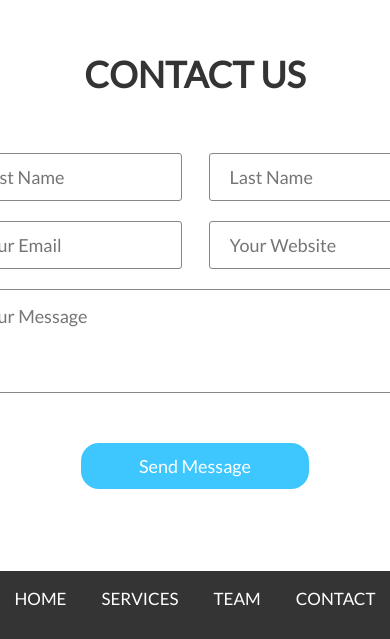
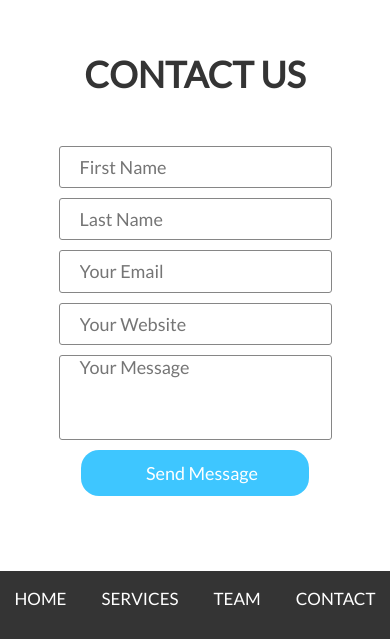
Before and after one commit to xxcuzz/agencia, a plain HTML site: page index.html in a window 390 px wide. Shown: the part 6116-6755 px from the top of the page. Drawn offline with nearby package versions, Linux system fonts and the light colour scheme.

Commit message:
form responsive

```diff
--- a/Assets/css/style.css
+++ b/Assets/css/style.css
@@ -26,6 +26,7 @@ header {
   .fixed {
     padding-bottom: 80px;
   }
+
   .header_inner li:nth-child(1) {
     margin-left: 0;
   }
@@ -411,7 +412,6 @@ header nav {
   .services {
     margin-bottom: 0px;
   }
-
 }
 
 /*Ariori*/
@@ -460,7 +460,7 @@ header nav {
     display: flex;
     flex-direction: column;
     align-items: center;
-    flex:20;
+    flex: 20;
   }
 
   .ariori_vid {
@@ -617,7 +617,7 @@ header nav {
   margin-bottom: 75px;
 }
 
-.contact_inner, form {
+.contact_inner {
   display: flex;
   flex-direction: column;
   align-items: center;
@@ -627,18 +627,51 @@ header nav {
 
 form {
   height: 350px;
-}
-
-.contact_form {
+  width: 45%;
   display: grid;
   grid-column-gap: 27px;
   grid-row-gap: 20px;
-  grid-template-columns: repeat(2, 1fr);
-  margin-bottom: 50px;
+  grid-template-rows: 1fr 1fr 2.2fr 2fr;
+  grid-template-areas:
+    "c1 c2"
+    "c3 c4"
+    "c5 c5"
+    "c6 c6";
 }
 
-.contact_form>input, .contact_form>textarea {
-  height: 48px;
+form>textarea {
+  padding: 15px;
+  resize: none;
+}
+
+form:nth-child(1) {
+  grid-area: c1;
+}
+
+form:nth-child(2) {
+  grid-area: c2;
+}
+
+form:nth-child(3) {
+  grid-area: c3;
+}
+
+form:nth-child(4) {
+  grid-area: c4;
+}
+
+form>:nth-child(5) {
+  grid-area: c5;
+}
+
+form>:nth-child(6) {
+margin-top: 30px;
+  grid-area: c6;
+}
+
+form>input, form>textarea {
+  width: 100%;
+  height: 100%;
   font-family: lato;
   font-size: 18px;
   color: #868686;
@@ -646,14 +679,6 @@ form {
   border: 1px solid;
   border-radius: 3px;
 }
-
-.contact_form>textarea {
-  padding-top: 15px;
-  grid-column: 1/3;
-  height: 104px;
-  resize: none;
-}
-
 #form_submit {
   width: 228px;
   height: 46px;
@@ -663,12 +688,37 @@ form {
   color: #ffffff;
   background-color: #3ec6ff;
   border-radius: 18px;
+  justify-self: center;
 }
 
 #form_submit:hover {
   transition: all 0.2s ease 0s;
   transform: scale(1.05, 1.05);
 }
+
+@media(max-width: 650px) {
+  form {
+    width: 70%;
+    grid-template-areas:
+    'c1'
+    'c2'
+    'c3'
+    'c4'
+    'c5'
+    'c6';
+    grid-template-rows: repeat(4,1fr) 2fr 1fr;
+    grid-row-gap: 10px;
+  }
+  form>textarea{
+    padding-left: 20px;
+    padding-top: 0;
+  }
+
+  form>:nth-child(6) {
+  margin: 0;
+  }
+}
+
 
 /*Footer*/
 footer {
@@ -730,14 +780,12 @@ footer nav {
     flex-direction: column;
     justify-content: space-around;
   }
- #f_social>li:first-child {
+
+  #f_social>li:first-child {
     margin-left: 0;
   }
+
   #f_menu>li:last-child {
     margin-right: 0;
   }
 }
-
-@media (max-width: 500px){
-
-}
--- a/index.html
+++ b/index.html
@@ -4,7 +4,7 @@
 <head>
   <meta charset="UTF-8">
   <link rel="stylesheet" href="Assets/css/style.css">
-  <meta name="viewport" content="width=device-width, initial-scale=1.0">
+  <meta name="viewport" content="width=600, initial-scale=1">
   <meta http-equiv="X-UA-Compatible" content="ie=edge">
   <link href="https://fonts.googleapis.com/css?family=Lato|Merriweather|Merriweather+Sans&display=swap" rel="stylesheet">
   <link href="https://fonts.googleapis.com/css?family=Merriweather:300&display=swap" rel="stylesheet">
@@ -247,13 +247,11 @@
       <div class="contact_inner">
         <h1 class="hdr_1">Contact Us</h1>
         <form action="" name="form1">
-          <div class="contact_form">
-            <input type="text" id="_fname" name="firstname" placeholder="First Name" required>
-            <input type="text" id="_lname" name="lastname" placeholder="Last Name" required>
-            <input type="email" id="_email" name="emailaddr" placeholder="Your Email" required>
-            <input type="text" id="_website" name="website" placeholder="Your Website">
-            <textarea type="text" id="_mes" placeholder="Your Message" cols="30" rows="4" required></textarea>
-          </div>
+          <input type="text" id="_fname" name="firstname" placeholder="First Name" required>
+          <input type="text" id="_lname" name="lastname" placeholder="Last Name" required>
+          <input type="email" id="_email" name="emailaddr" placeholder="Your Email" required>
+          <input type="text" id="_website" name="website" placeholder="Your Website">
+          <textarea type="text" id="_mes" placeholder="Your Message" cols="30" rows="4" required></textarea>
           <input type="submit" value="Send Message" id="form_submit">
         </form>
       </div>
```
